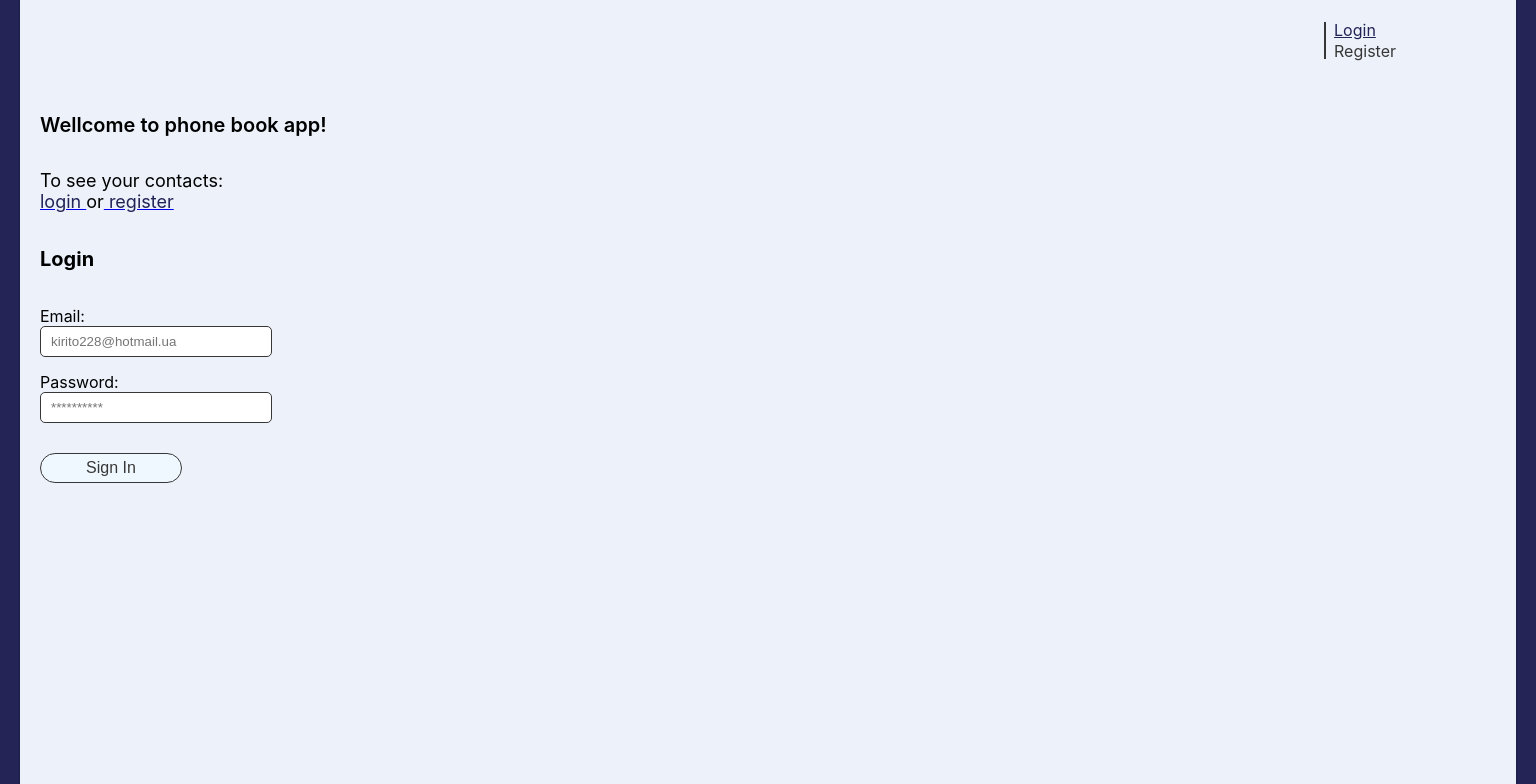
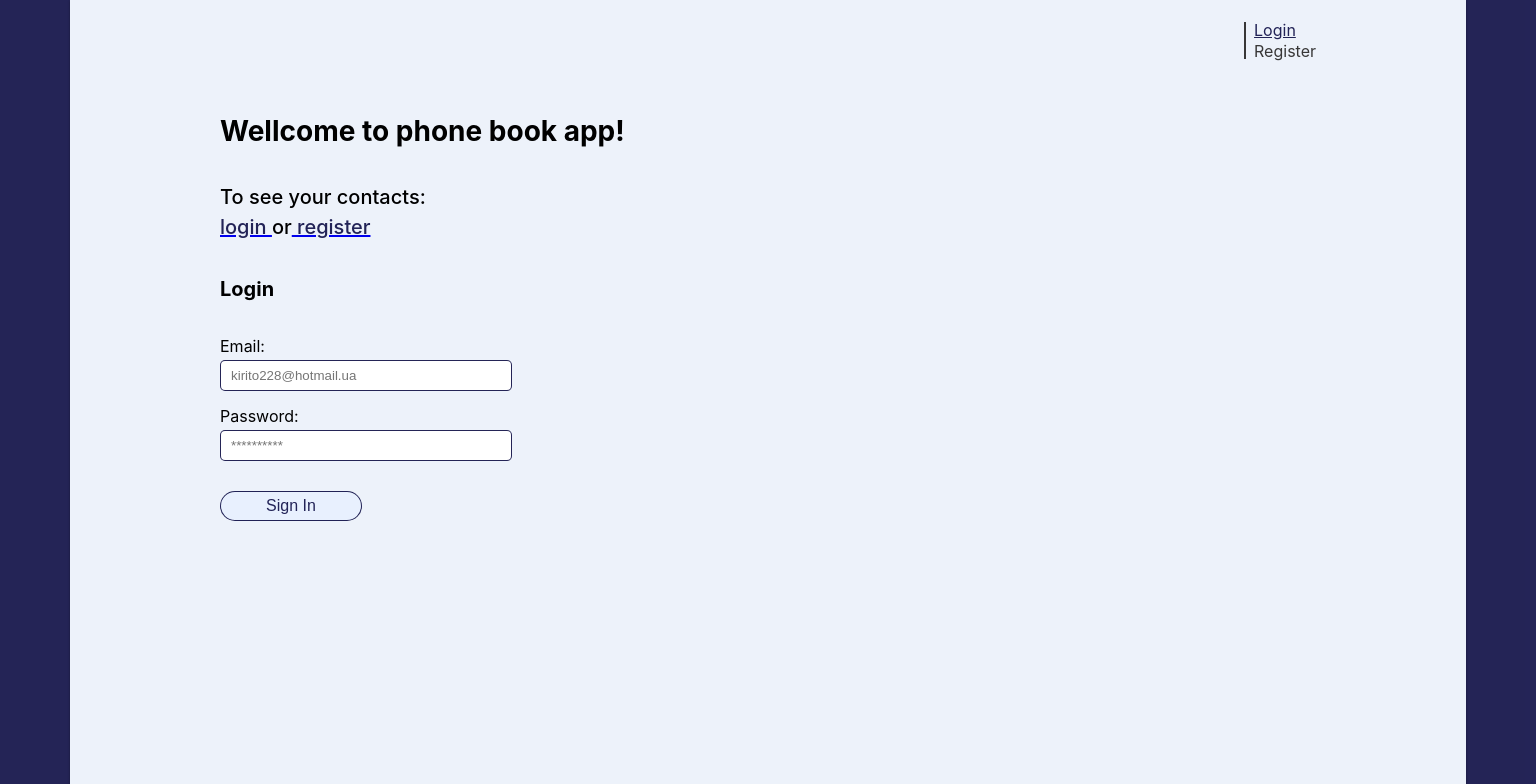
Before and after one commit to KaterynaMal/phonebook, a React (Create React App) app: page /phonebook/login in a window 1536 px wide. Shown: the top 784 px of the page. Built offline with nearby package versions, Linux system fonts and the light colour scheme.

Commit message:
css media

```diff
--- a/src/components/Layout/Layout.module.css
+++ b/src/components/Layout/Layout.module.css
@@ -52,8 +52,35 @@
 }
 
 @media screen and (min-width: 768px) {
-  .header {
-    padding-left: 100px;
-    padding-right: 100px;
+ .container {
+  padding-left: 50px;
+  padding-right: 50px;
+  margin-left: 35px;
+  margin-right: 35px;
+ }
+
+
+}
+
+@media screen and (min-width: 1440px) {
+  .container {
+   padding-left: 150px;
+   padding-right: 150px;
+   margin-left: 70px;
+   margin-right: 70px;
   }
-}
+
+  .title {
+    font-size: 28px;
+    font-weight: 700;
+
+
+  }
+
+  .spanTitle {
+    font-size: 20px;
+    font-weight: 500;
+   line-height: 1.5;
+  }
+
+ }
--- a/src/pages/Login/LoginPage.module.css
+++ b/src/pages/Login/LoginPage.module.css
@@ -18,12 +18,13 @@
   font-size: 16px;
   display: flex;
   flex-direction: column;
+  gap: 4px;
 }
 
 .input {
   width: 210px;
   border-radius: 5px;
-  border: 1px solid rgb(56, 55, 55);
+  border: 1px solid rgba(9, 9, 66, 0.892);
   padding: 7px 10px;
   margin-right: 10px;
 }
@@ -31,10 +32,12 @@
 .btn {
   cursor: pointer;
   border-radius: 15px;
-  border: 1px solid rgb(56, 55, 55);
+  border: 1px solid rgba(9, 9, 66, 0.892);
+
+  /* border: none; */
   font-size: 16px;
-  color: rgb(56, 55, 55);
-  background-color: aliceblue;
+  color: rgba(9, 9, 66, 0.892);
+  background-color: rgb(232, 240, 254);
   padding: 5px 45px;
 
   margin-left: 0;
@@ -49,3 +52,11 @@
   box-shadow: rgba(0, 0, 0, 0.16) 0px 1px 4px;
   background-color: rgba(63, 63, 250, 0.892);
 }
+
+@media screen and (min-width: 768px) {
+
+
+  .input {
+   width: 270px;
+  }
+ }
--- a/src/pages/Register/RegisterPage.module.css
+++ b/src/pages/Register/RegisterPage.module.css
@@ -47,3 +47,11 @@
   box-shadow: rgba(0, 0, 0, 0.16) 0px 1px 4px;
   background-color: rgba(63, 63, 250, 0.892);
 }
+
+@media screen and (min-width: 768px) {
+
+
+  .input {
+   width: 270px;
+  }
+ }
```
